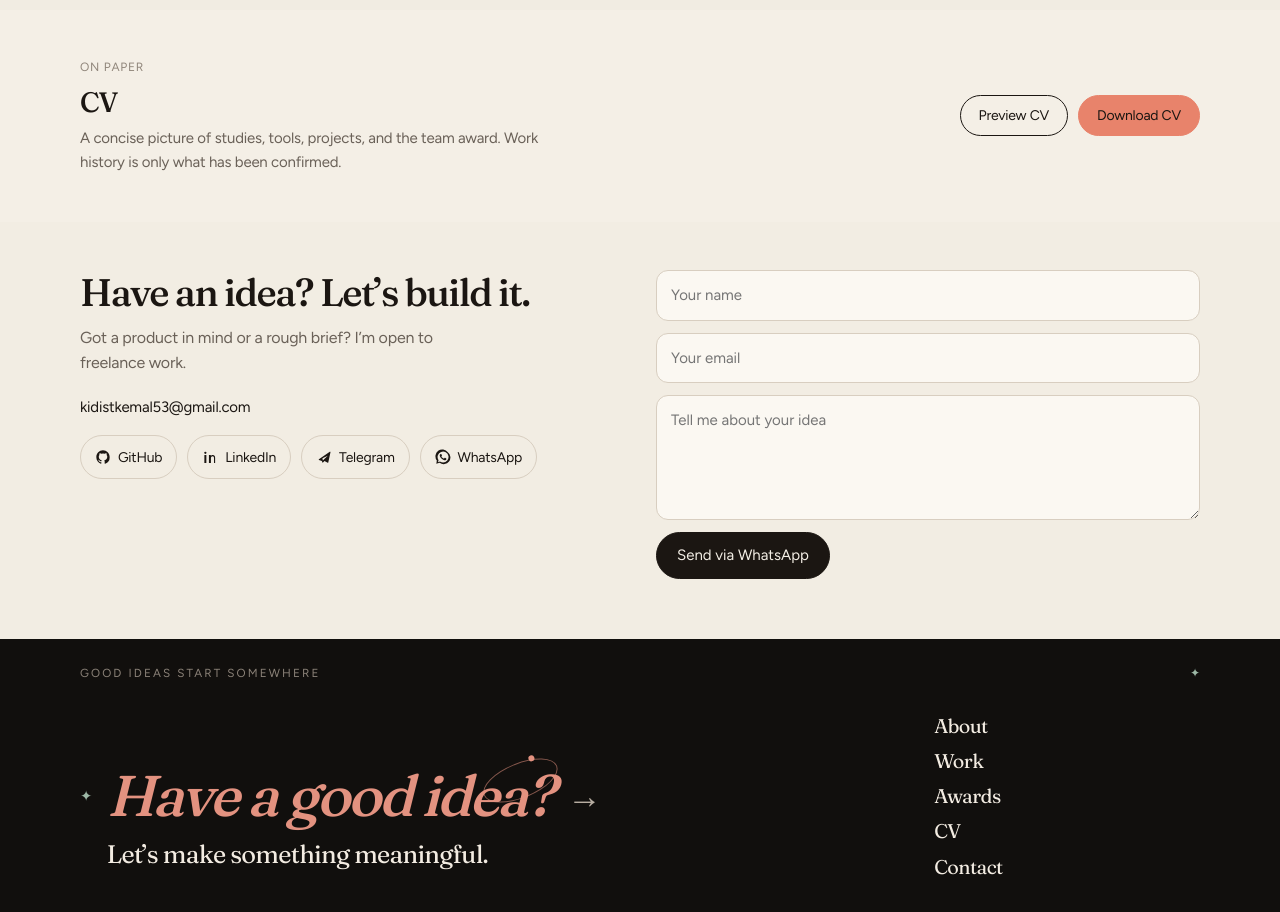
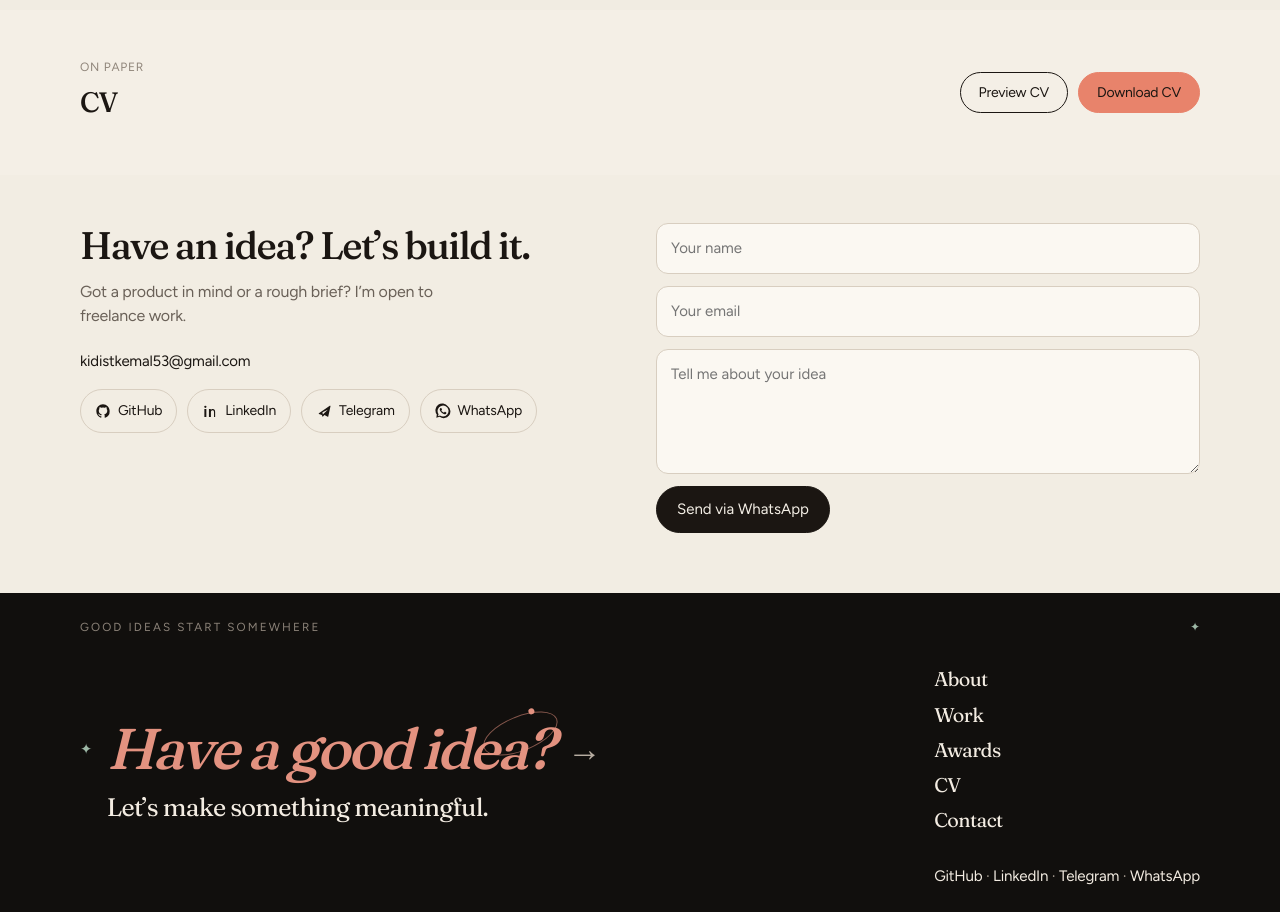
Before and after one commit to kikemal/update-portifolio, a Next.js app: page / in a window 1280 px wide. Shown: the part 3160-4072 px from the top of the page. Built offline with nearby package versions, Linux system fonts and the light colour scheme.

Commit message:
fix: remove the CV section intro copy

```diff
--- a/components/sections/Resume.tsx
+++ b/components/sections/Resume.tsx
@@ -9,10 +9,6 @@ export function Resume() {
         <div className="cv-copy">
           <p className="cv-kicker">On paper</p>
           <h2 id="cv-title">CV</h2>
-          <p className="cv-lead">
-            A concise picture of studies, tools, projects, and the team award.
-            Work history is only what has been confirmed.
-          </p>
         </div>
         <div className="cv-actions">
           <a
```
